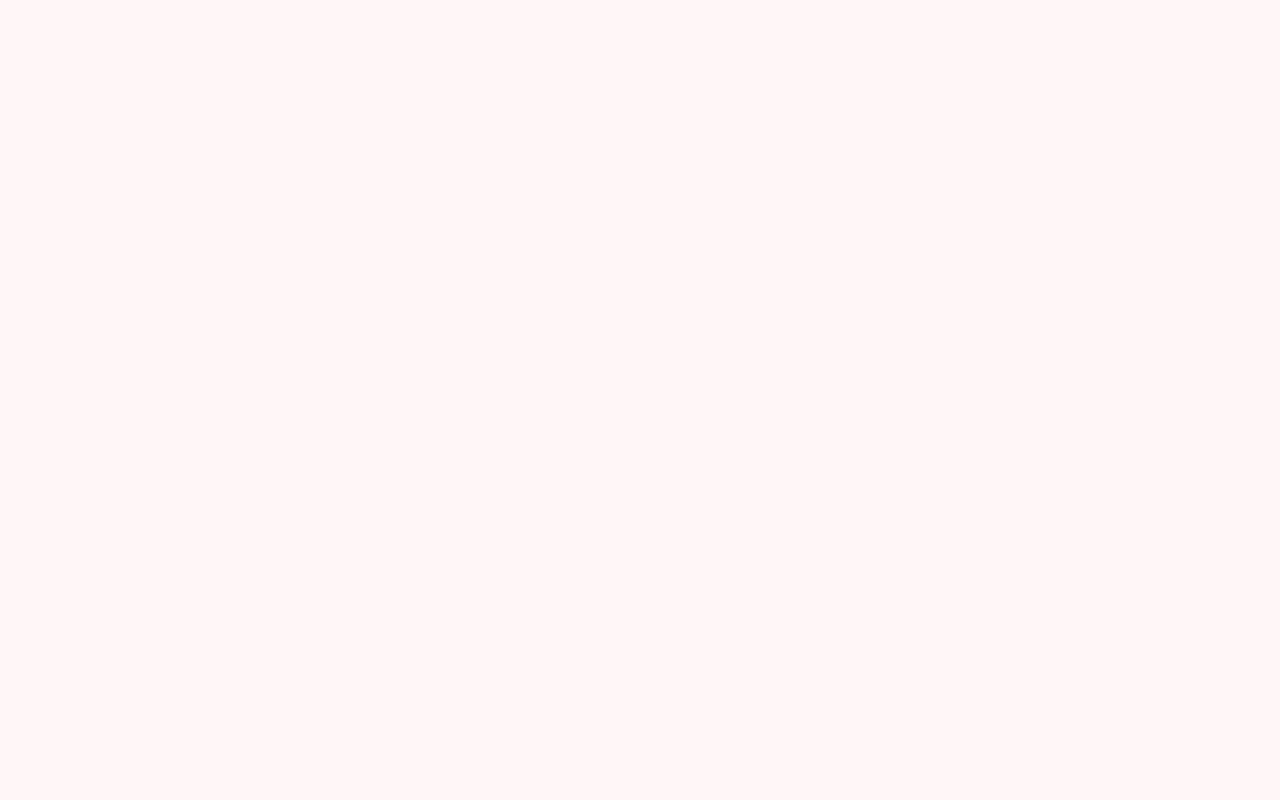
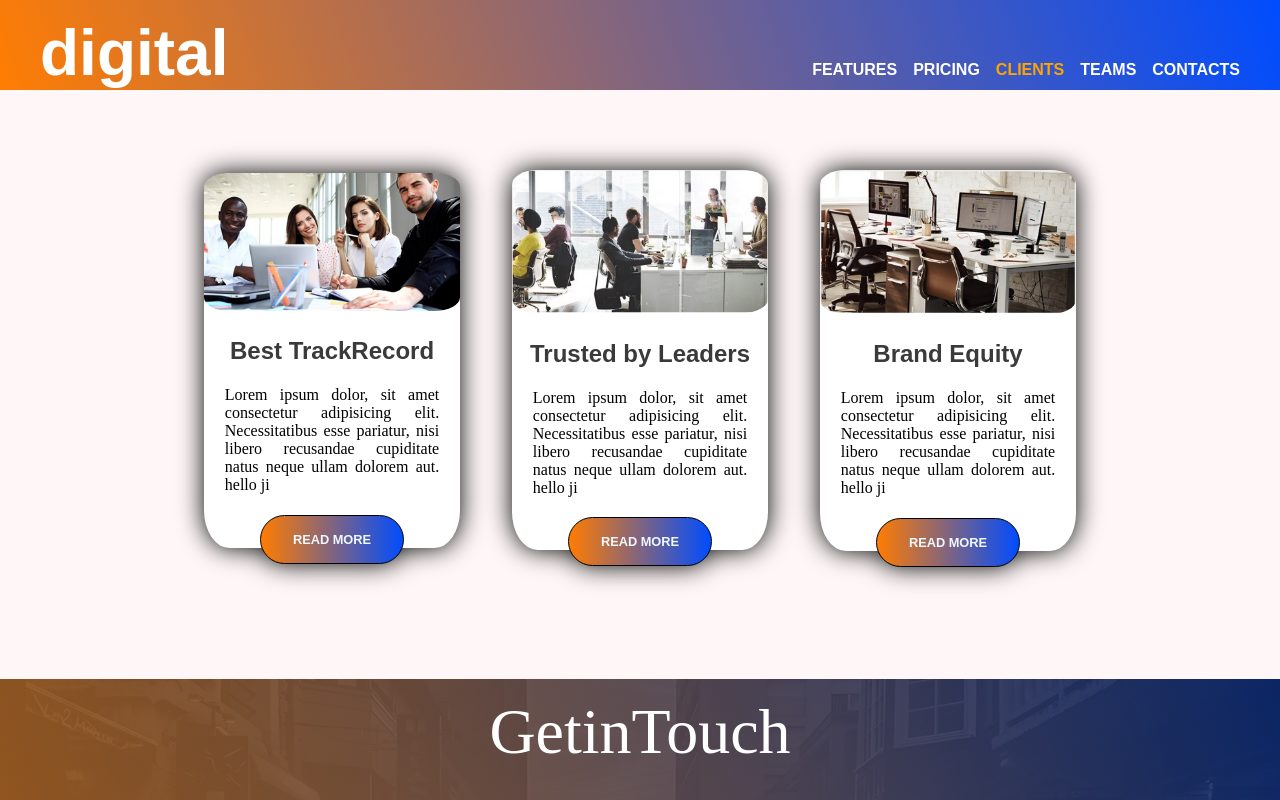
Before and after one commit to GeetanshJ/react_project, a React (Create React App) app in the folder hello/: page /clients in a window 1280 px wide. Before the commit this address had no page. Shown: the top 800 px of the page. Built offline with nearby package versions, Linux system fonts and the light colour scheme.

Commit message:
project using react

```diff
--- a/hello/src/App.css
+++ b/hello/src/App.css
@@ -167,7 +167,7 @@ section {
   margin: 1rem;
   text-align: center;
   border-radius: 10%;
-  width: 40vh;
+  width: 20vw;
   background-color: rgb(255, 255, 255);
 }
 
@@ -1016,9 +1016,10 @@ article {
     margin: 1rem;
     text-align: center;
     border-radius: 10%;
-    width: 40vh;
+    width: 50%;
     background-color: rgb(255, 255, 255);
   }
+
 
   .nav-bar {
       padding-top: 1rem;
@@ -1386,7 +1387,13 @@ article {
 }
 
 
-
+@media (max-width:300px){
+  .header-fig-container h3{
+    font-size: 15px;
+    font-weight: 600;
+  }
+
+}
 /* Media Query for Tablets Ipads portrait mode */
 @media (min-width: 745px) and (max-width: 1024px) {
 
@@ -1414,10 +1421,13 @@ article {
   margin: 1rem;
   text-align: center;
   border-radius: 10%;
-  width: 40vh;
+  width: auto;
   background-color: rgb(255, 255, 255);
 }
 
+.header-fig-container h3{
+text-align: center;
+}
   .nav-bar {
       padding-top: 1rem;
       display: flex;
@@ -1770,7 +1780,7 @@ article {
   margin: 1rem;
   text-align: center;
   border-radius: 10%;
-  width: 40vh;
+  width: 20vw;
   background-color: rgb(255, 255, 255);
 }
 
--- a/hello/src/App.js
+++ b/hello/src/App.js
@@ -1,11 +1,11 @@
 import React from "react";
-import { Route,Routes,BrowserRouter } from "react-router-dom";
+import { BrowserRouter, Route, Routes } from "react-router-dom";
+import Clients from "./Clients";
+import Contact from "./Contact";
+import Feature from "./Feature";
 import Home from "./Home";
-import Contact from "./Contact";
-import Header from "./components/Header";
+import Prices from "./Prices";
 import Teams from "./Teams";
-import Feature from "./Feature";
-import Prices from "./Prices";
 
 function App() {
 
@@ -17,6 +17,7 @@ function App() {
                     <Route path="contact" element={<Contact/>} />
                     <Route path="teams" element={<Teams/>} />
                     <Route path="prices" element={<Prices/>} />
+                    <Route path="clients" element={<Clients/>} />
                     <Route path="feature" element={<Feature/>} />
                 </Route>
             </Routes>
--- /dev/null
+++ b/hello/src/Clients.jsx
@@ -0,0 +1,54 @@
+import React from 'react';
+import '../src/App.css';
+import img1 from './assets/header_fig1.png';
+import img2 from './assets/header_fig2.jpg';
+import img3 from './assets/header_fig3.jpg';
+import Footer from './components/Footer';
+import Header from './components/Header';
+
+const Clients = () => {
+    return (
+        <div>
+            <Header path="clients"/>
+            <section id="fact-div" className="bg-red-500">
+                <div class="header-fig">
+                    <div class="header-fig-container">
+                        <img src={img1} alt="img" />
+                        <h3>Best TrackRecord</h3>
+                        <div class="header-fig-text">
+                            Lorem ipsum dolor, sit amet consectetur adipisicing elit.
+                            Necessitatibus esse pariatur, nisi libero recusandae cupiditate
+                            natus neque ullam dolorem aut. hello ji
+                        </div>
+                        <button class="header-fig-btn">READ MORE</button>
+                    </div>
+
+                    <div class="header-fig-container">
+                        <img src={img2} alt="img2" />
+                        <h3>Trusted by Leaders</h3>
+                        <div class="header-fig-text">
+                            Lorem ipsum dolor, sit amet consectetur adipisicing elit.
+                            Necessitatibus esse pariatur, nisi libero recusandae cupiditate
+                            natus neque ullam dolorem aut. hello ji
+                        </div>
+                        <button class="header-fig-btn">READ MORE</button>
+                    </div>
+
+                    <div class="header-fig-container">
+                        <img src={img3} alt="img3" />
+                        <h3>Brand Equity</h3>
+                        <div class="header-fig-text">
+                            Lorem ipsum dolor, sit amet consectetur adipisicing elit.
+                            Necessitatibus esse pariatur, nisi libero recusandae cupiditate
+                            natus neque ullam dolorem aut. hello ji
+                        </div>
+                        <button class="header-fig-btn">READ MORE</button>
+                    </div>
+                </div>
+            </section>
+            <Footer/>
+        </div>
+    )
+}
+
+export default Clients
--- a/hello/src/Home.jsx
+++ b/hello/src/Home.jsx
@@ -49,7 +49,7 @@ const Home = () => {
                         <li><Link to="feature">FEATURES</Link></li>
                         <li><Link to="teams">OFFER</Link></li>
                         <li><Link to="prices">PRICING</Link></li>
-                        <li><Link to="teams">CLIENTS</Link></li>
+                        <li><Link to="clients">CLIENTS</Link></li>
                         <li><Link to="teams">FACTS</Link></li>
                         <li><Link to="teams">PROJECTS</Link></li>
                         <li><Link to="teams">TEAMS</Link></li>
--- a/hello/src/components/Header.jsx
+++ b/hello/src/components/Header.jsx
@@ -6,9 +6,11 @@ function Header({path}) {
 
   function handleHam(){
     if(ham == true){
+      console.log("dsdss");
       setHam(false);
     }
     else{
+      console.log("dsdssdgsgfgfdskkks");
       setHam(true);
     }
   }
@@ -18,21 +20,21 @@ function Header({path}) {
         <div className="logo">digital</div>
 
         <div className="nav-bar-ham"
-        onClick={handleHam }
+        onClick={handleHam}
         >
           <i className="fa fa-bars" aria-hidden="true"></i>
         </div>
           <ul className={
-            "listing"+(ham ? " active" :"")
+            "listing"+(ham ? " active" : "")
           }>
           <li><Link style={{color:path=="feature" ? "orange" : "white"}} to="/feature">FEATURES</Link></li>
           {/* <li><Link to="teams">OFFER</Link></li> */}
           <li><Link style={{color:path=="prices" ? "orange" : "white"}} to="/prices">PRICING</Link></li>
-          {/* <li><Link to="teams">CLIENTS</Link></li>
-          <li><Link to="teams">FACTS</Link></li>
-          <li><Link to="teams">PROJECTS</Link></li> */}
+          <li><Link style={{color:path=="clients" ? "orange" : "white"}} to="/clients">CLIENTS</Link></li>
+          {/* <li><Link to="teams">FACTS</Link></li> */}
+          {/* <li><Link to="teams">PROJECTS</Link></li> */}
           <li><Link style={{color:path=="teams" ? "orange" : "white"}} to="/teams">TEAMS</Link></li>
-          <li><Link style={{color:path=="contacts" ? "orange" : "white"}}  to="/contacts">CONTACTS</Link></li>
+          <li><Link style={{color:path=="contact" ? "orange" : "white"}}  to="/contact">CONTACTS</Link></li>
         </ul>
     </div>
 
```
